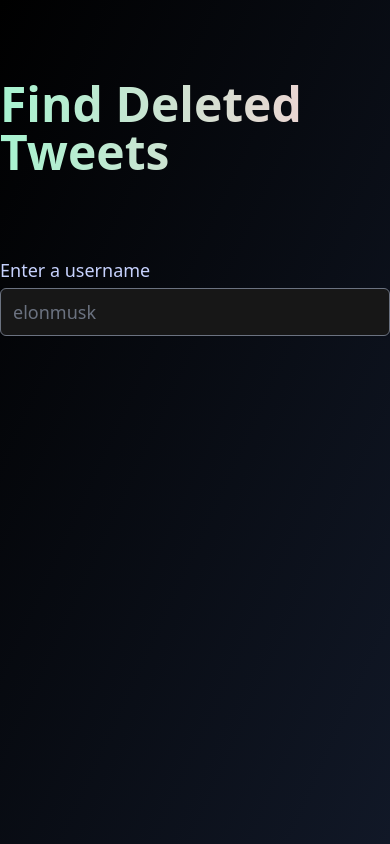
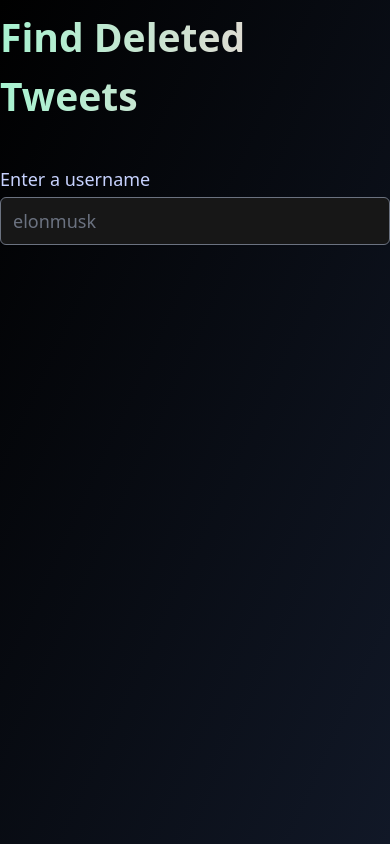
Before and after one commit to kulgg/tweetfisher, a Next.js app: page / in a window 390 px wide. Built offline with nearby package versions, Linux system fonts and the light colour scheme.

Commit message:
'no-cors' does not work in frontend unless response header is set

```diff
--- /dev/null
+++ b/src/pages/_document.tsx
@@ -0,0 +1,13 @@
+import { Html, Head, Main, NextScript } from "next/document";
+
+export default function Document() {
+  return (
+    <Html>
+      <Head />
+      <body className="bg-gradient-to-br from-black to-gray-900 text-gray-200">
+        <Main />
+        <NextScript />
+      </body>
+    </Html>
+  );
+}
--- /dev/null
+++ b/src/pages/api/archive/[username].ts
@@ -0,0 +1,37 @@
+import type { NextApiRequest, NextApiResponse } from "next";
+
+export default async function handler(
+  req: NextApiRequest,
+  res: NextApiResponse
+) {
+  const query = req.query;
+  const { username } = query;
+
+  if (!username) {
+    return res.status(400).json("No username");
+  }
+
+  // const url = `https://web.archive.org/web/timemap/json?url=twitter.com%2F${username}%2Fstatus&matchType=prefix&collapse=urlkey&output=json&fl=original%2Cmimetype%2Ctimestamp%2Cendtimestamp%2Cgroupcount%2Cuniqcount&filter=!statuscode%3A%5B45%5D..&limit=10000&_=1674482650246`;
+  const webArchiveUrl = `https://web.archive.org/cdx/search/cdx?url=twitter.com/${username}/status&matchType=prefix&filter=statuscode:200&mimetype:text/html`;
+  console.log("url", webArchiveUrl);
+  const result = await fetch(webArchiveUrl, {
+    mode: "no-cors",
+    headers: {
+      "User-Agent":
+        "Mozilla/5.0 (compatible; DuckDuckBot-Https/1.1; https://duckduckgo.com/duckduckbot)",
+    },
+  });
+
+  if (result) {
+    const text = await result.text();
+    const statusUrls = text.split("\n").map((line) => line.split(" ")[2]!);
+    const uniqueStatusUrls = statusUrls.filter(
+      (s, i, list) => list.indexOf(s) === i
+    );
+    return res.status(200).json({
+      statusUrls: uniqueStatusUrls,
+    });
+  }
+
+  return res.status(500).json("Server error");
+}
--- a/src/pages/index.tsx
+++ b/src/pages/index.tsx
@@ -6,18 +6,13 @@ import React, { useState } from "react";
 import LoadingAnimation from "../components/loading";
 
 const Home: NextPage = () => {
-  const webArchiveUrl =
-    "https://web.archive.org/cdx/search/cdx?url=twitter.com/{username}/status&matchType=prefix&filter=statuscode:200&mimetype:text/html";
   const [usernameInput, setUsernameInput] = useState("");
 
   const { isLoading, error, data, refetch, isFetching } = useQuery({
     queryKey: ["webarchive"],
-    queryFn: () => {
-      const url = `https://web.archive.org/cdx/search/cdx?url=twitter.com/${usernameInput}/status&matchType=prefix&filter=statuscode:200&mimetype:text/html`;
-      console.log("url", url);
-      const result = fetch(url, { mode: "no-cors" }).then((res) => res.text());
-      console.log(result);
-      return result;
+    queryFn: async () => {
+      const response = await fetch(`/api/archive/${usernameInput}`);
+      return response.json();
     },
     enabled: false,
   });
@@ -33,6 +28,8 @@ const Home: NextPage = () => {
     setUsernameInput("");
   };
 
+  const archivedTweetUrls = data;
+
   return (
     <>
       <Head>
@@ -40,12 +37,12 @@ const Home: NextPage = () => {
         <meta name="description" content="Generated by create-t3-app" />
         <link rel="icon" href="/favicon.ico" />
       </Head>
-      <main className="min-h-screen bg-gradient-to-br from-black to-gray-900 text-gray-200">
+      <main className="min-h-screen overflow-hidden ">
         <div className="container mx-auto flex flex-col items-center">
-          <h1 className="mr-auto mt-20 bg-gradient-to-r from-emerald-200 to-rose-200 bg-clip-text text-5xl font-bold text-transparent sm:text-7xl">
+          <h1 className="mr-auto mt-2 bg-gradient-to-r from-emerald-200 to-rose-200 bg-clip-text text-[39px] font-bold text-transparent sm:mt-20 sm:text-7xl">
             Find Deleted Tweets
           </h1>
-          <div className="mt-20 w-full">
+          <div className="mt-10 w-full sm:mt-20">
             <label
               htmlFor="search"
               className="block text-lg font-medium text-indigo-200"
@@ -68,9 +65,20 @@ const Home: NextPage = () => {
               />
             </form>
           </div>
-          <div className="my-4"></div>
-          {isFetching && <LoadingAnimation />}
-          {data}
+          {data && (
+            <div className="mr-auto mt-4 text-lg">
+              Discovered{" "}
+              <span className="text-emerald-200">{data.statusUrls.length}</span>{" "}
+              archived tweets.
+            </div>
+          )}
+        </div>
+        <div className="flex flex-row justify-center">
+          {isFetching && (
+            <div className="mt-6">
+              <LoadingAnimation />
+            </div>
+          )}
         </div>
       </main>
     </>
```
